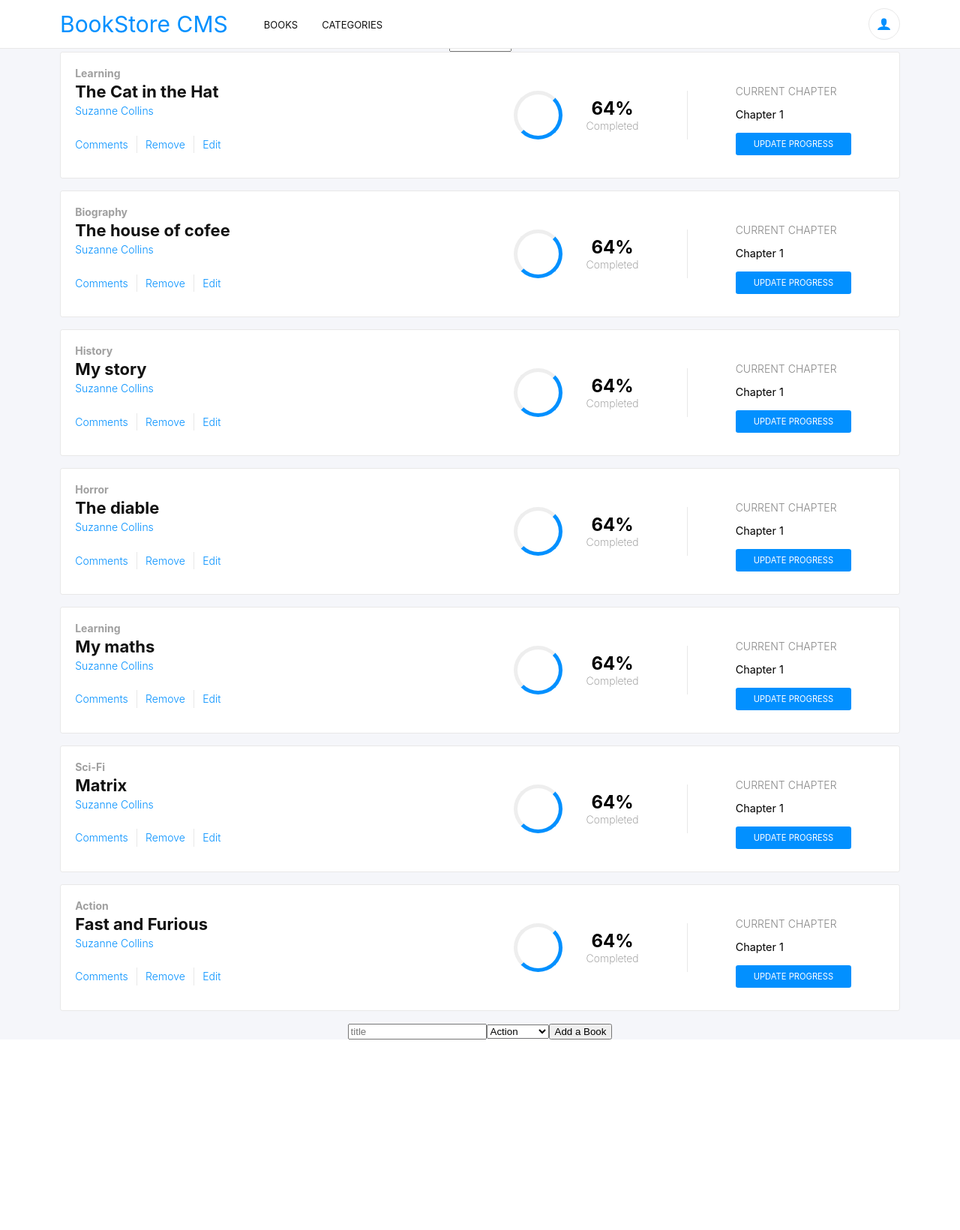
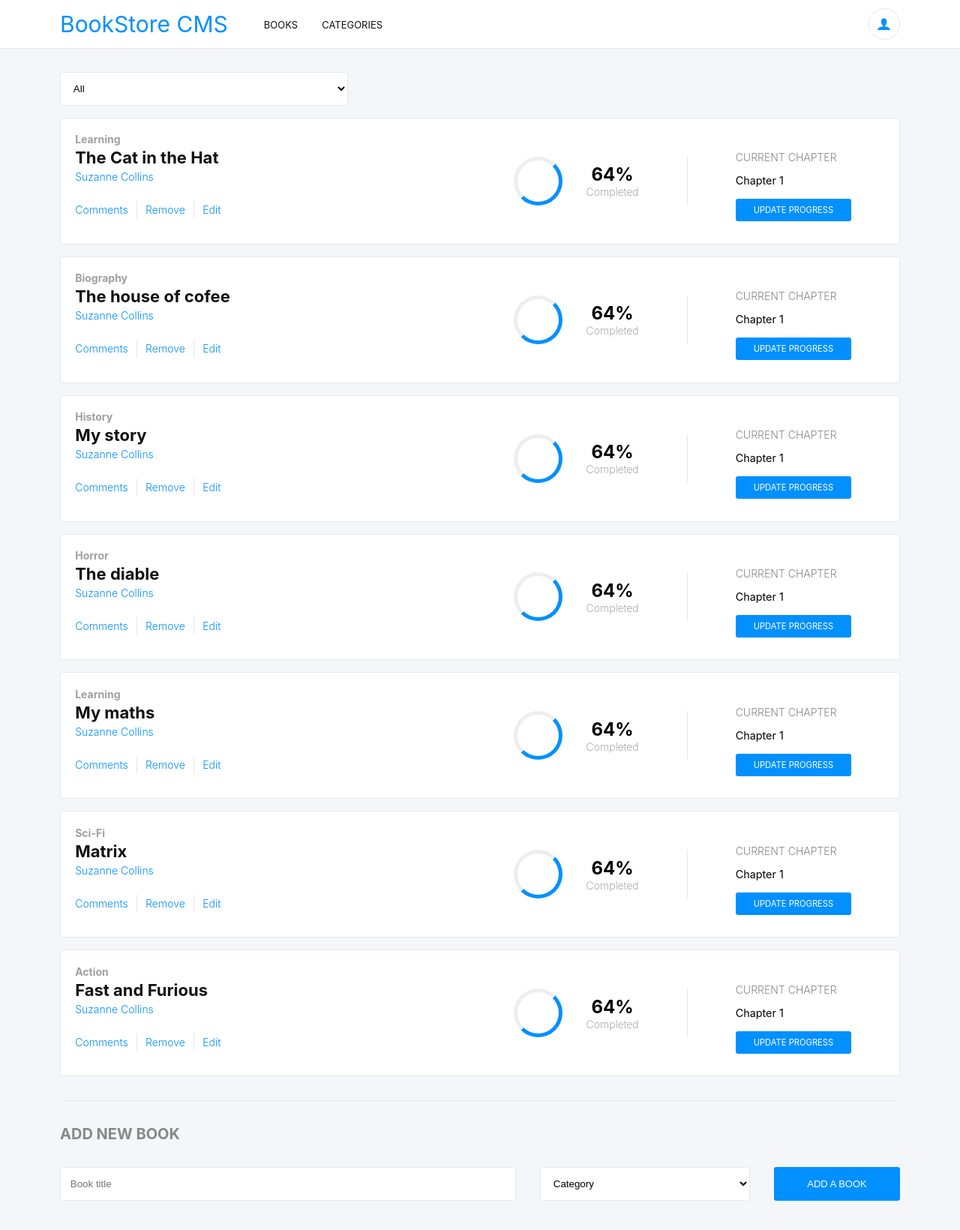
Before and after one commit to barackm/bookstore, a React (Create React App) app: page / in a window 1280 px wide. Shown: the top 1640 px of the page at 75% size. Before the commit the page ends 1386 px from the top, so only its background shows below. Built offline with nearby package versions, Linux system fonts and the light colour scheme.

Commit message:
Style the input and select

```diff
--- a/src/components/CategoryFilter.jsx
+++ b/src/components/CategoryFilter.jsx
@@ -14,6 +14,7 @@ const CategoryFilter = ({ onChangeFilter, filter }) => {
   ];
 
   return (
+    <div className="filter-book flex-center">
       <select
         name="filter"
         value={filter}
@@ -27,6 +28,7 @@ const CategoryFilter = ({ onChangeFilter, filter }) => {
           </option>
         ))}
       </select>
+    </div>
   );
 };
 
--- a/src/containers/BooksForm.jsx
+++ b/src/containers/BooksForm.jsx
@@ -53,24 +53,31 @@ class BooksForm extends Component {
     const { title, category } = book;
 
     return (
-      <form onSubmit={this.handleSubmit}>
+      <div className="form-main-container">
+        <div className="form-header flex-center">
+          <h1>ADD NEW BOOK</h1>
+        </div>
+        <form className="d-flex" onSubmit={this.handleSubmit}>
           <input
             type="text"
             name="title"
             value={title}
-          placeholder="title"
+            placeholder="Book title"
             required
             onChange={this.handleChange}
+            className="book-input flex-unit"
           />
-        <select name="category" value={category} id="category" required onChange={this.handleChange}>
+          <select name="category" value={category} className="category" required onChange={this.handleChange}>
+            <option value="">Category</option>
             {categories.map((categ) => (
               <option value={categ} key={categ}>
                 {categ}
               </option>
             ))}
           </select>
-        <button type="submit">Add a Book</button>
+          <button type="submit" className="add-book">Add a Book</button>
         </form>
+      </div>
     );
   }
 }
--- a/src/index.css
+++ b/src/index.css
@@ -12,6 +12,7 @@
   --line-width: 5px;
   --animation-duration: 2s;
   --loader-initial-scale: 0.1;
+  --warm-grey: #888;
 }
 
 body {
@@ -240,3 +241,68 @@ span {
   opacity: 0.5;
   font-weight: 200;
 }
+
+.filter-book {
+  margin-top: 3rem;
+  width: 100%;
+  justify-content: flex-start;
+  margin-bottom: 1rem;
+}
+
+.filter-book > select {
+  border: var(--border);
+  padding: 0.8rem;
+  background-color: var(--white);
+  width: 30%;
+  margin-left: 5rem;
+  border-radius: 0.2rem;
+}
+
+.form-main-container {
+  margin-left: 5rem;
+  margin-right: 5rem;
+  margin-top: 2rem;
+  padding-bottom: 5rem;
+  padding-top: 2rem;
+  border-top: var(--border);
+}
+
+.form-header {
+  justify-content: flex-start;
+  margin-bottom: 2rem;
+}
+
+.form-header h1 {
+  margin: 0;
+  font-size: 1.25rem;
+  font-weight: bold;
+  color: var(--warm-grey);
+}
+
+.book-input {
+  border: var(--border);
+  padding: 0.8rem;
+  background-color: var(--white);
+  border-radius: 0.2rem;
+}
+
+.category {
+  border: var(--border);
+  padding: 0.8rem;
+  background-color: var(--white);
+  margin: 0 2rem;
+  width: 25%;
+  border-radius: 0.2rem;
+}
+
+.add-book {
+  cursor: pointer;
+  background-color: var(--primary-color);
+  border-radius: 0.2rem;
+  border: none;
+  padding: 0.8rem;
+  color: var(--white);
+  width: 15%;
+  font-size: 0.813rem;
+  text-transform: uppercase;
+}
```
Lines whose indentation alone changed are shown as unchanged.
